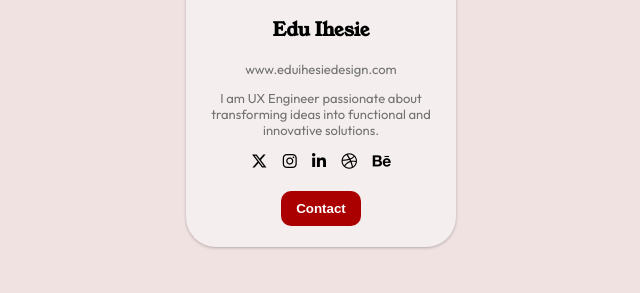
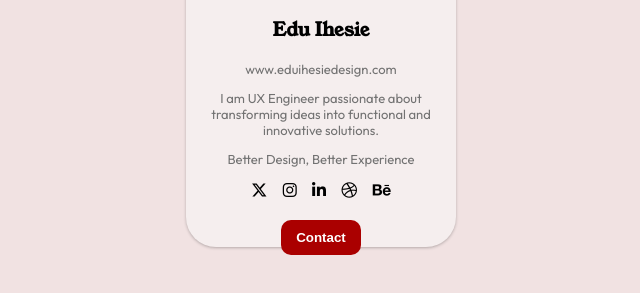
Before and after one commit to eduhermannsihesie/Profile-Card, a plain HTML site: page index.html in a window 1280 px wide. Shown: the part 411-704 px from the top of the page, without its empty margins (319-959 px from the left). Drawn offline with Linux system fonts and the light colour scheme.

Commit message:
Update index.html

```diff
--- a/index.html
+++ b/index.html
@@ -22,7 +22,8 @@
             <h3>Edu Ihesie</h3>
             <p>www.eduihesiedesign.com</p>
             <p> I am UX Engineer passionate about transforming ideas into functional and innovative solutions.</p>
-                <div class="icon-container">
+            <p>Better Design, Better Experience</p>
+            <div class="icon-container">
                     <a href="#"><i class="fa-brands fa-x-twitter"></i></a>
                     <a href="#"><i class="fa-brands fa-instagram"></i></a>
                     <a href="#"><i class="fa-brands fa-linkedin-in"></i></a>
```
